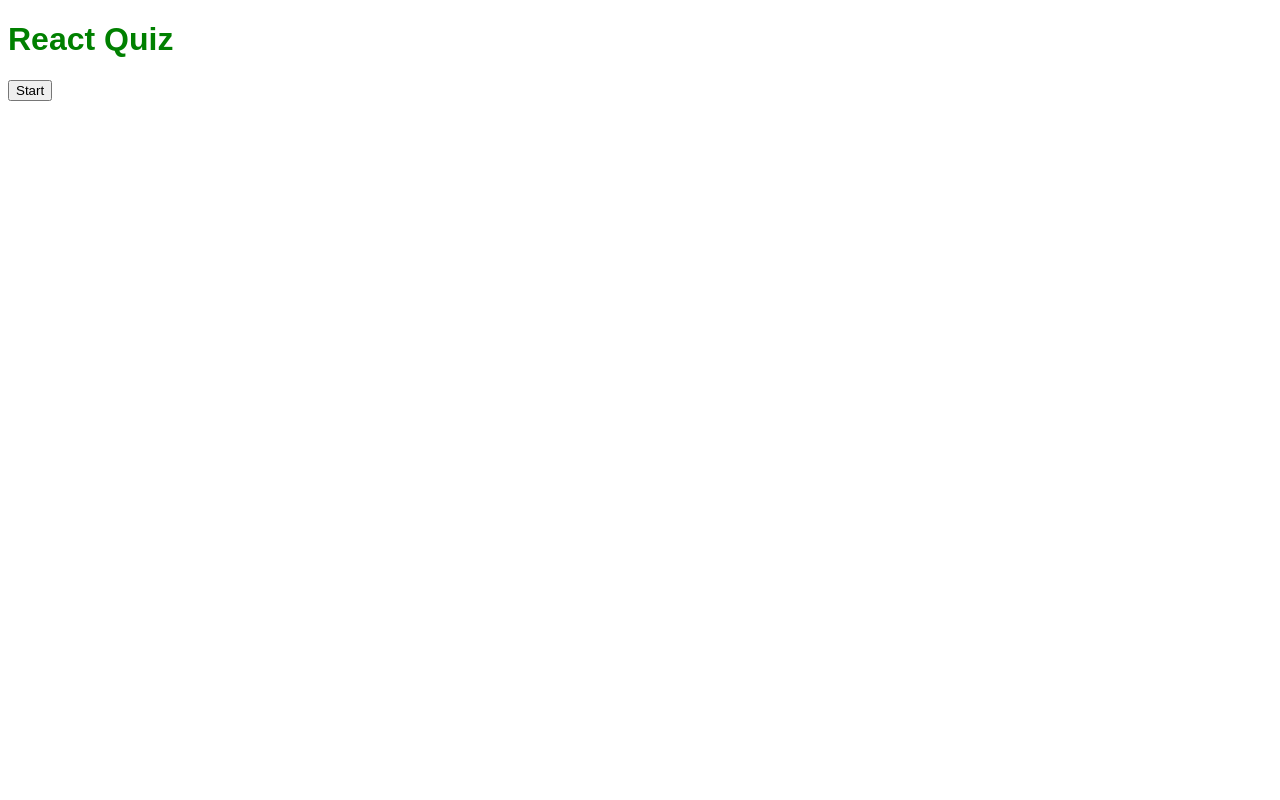
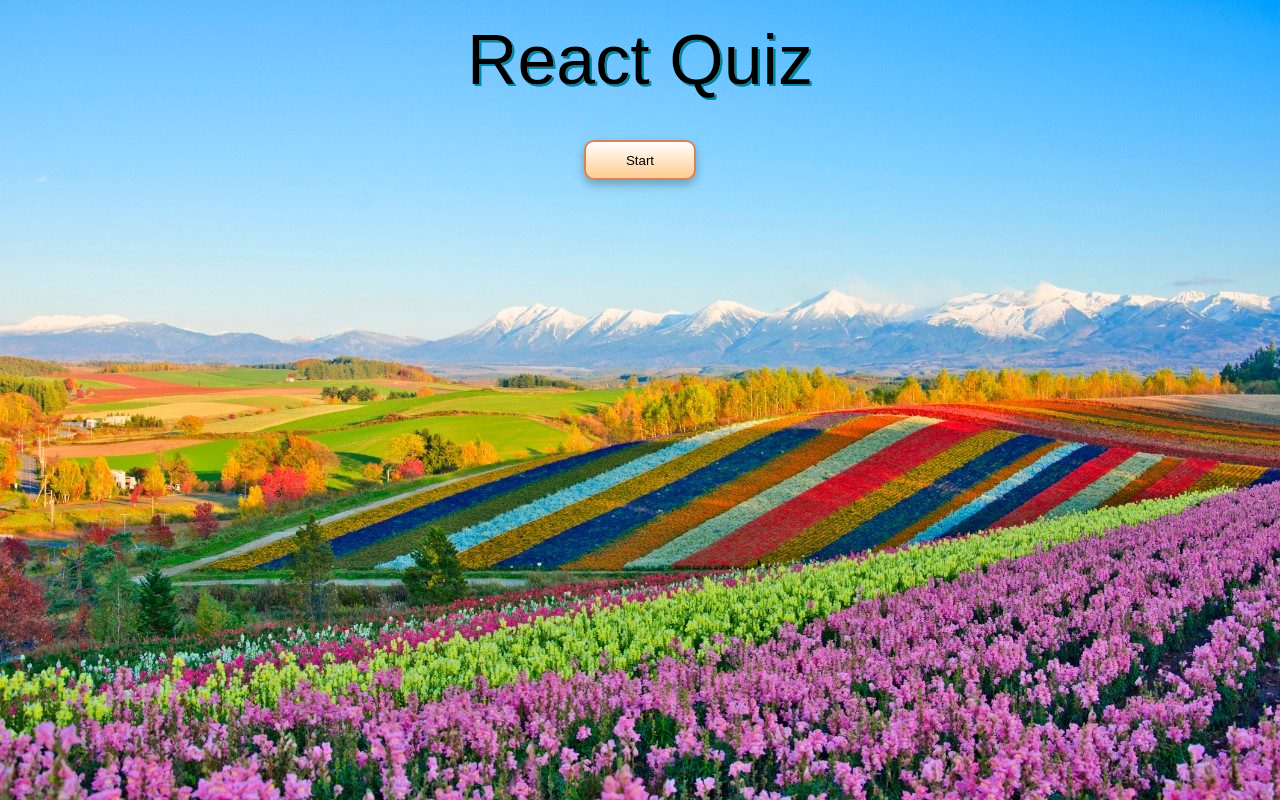
Before and after one commit to yh-sg/firstReactTypescriptPrac, a React (Create React App) app: page / in a window 1280 px wide. Built offline with nearby package versions, Linux system fonts and the light colour scheme.

Commit message:
styling^^ -.-

```diff
--- a/src/App.styles.ts
+++ b/src/App.styles.ts
@@ -1,21 +1,68 @@
 import styled, { createGlobalStyle } from 'styled-components';
+import BackGroundImg from './images/summer_japan.jpeg'
 
 export const GlobalStyle = createGlobalStyle`
     html {
         height: 100%;
     }
 
+    body {
+        background-image: url(${BackGroundImg});
+        background-size: cover;
+        margin: 0;
+        padding: 0 20px;
+        display: flex;
+        justify-content: center;
+    }
+
     *{
+        box-sizing: border-box;
         font-family: 'Montserrat', sans-serif;
     }
 `;
 
 export const Wrapper = styled.div`
-    h1{
-        color: green;
+    display: flex;
+    flex-direction: column;
+    align-items: center;
+
+    > p {
+        color: #fff;
     }
 
-    p{
-        color: crimson;
+    .score{
+        color: #fff;
+        font-size: 2rem;
+        margin: 0;
+    }
+
+    h1{
+        font-family: Fascinate Inline, Haettenschweiler, 'Arial Narrow Bold', sans-serif;
+        background-image: linear-gradient(180deg, #fff, #87f1ff);
+        background-size: 100%;
+        background-clip: text;
+        --webkit-background-clip: text;
+        --webkit-text-fill-color: transparent;
+        filter: drop-shadow(2px 2px #0085a3);
+        font-size: 70px;
+        font-weight: 400;
+        text-align: center;
+        margin: 20px
+    }
+
+    .start,
+    .next{
+        cursor: pointer;
+        background: linear-gradient(180deg, #fff, #ffcc91);
+        border: 2px solid #d38558;
+        box-shadow: 0px 5px 10px rgba(0,0,0, 0.25);
+        border-radius: 10px;
+        height: 40px;
+        margin: 20px 0;
+        padding: 0 40px;
+    }
+
+    .start{
+        max-width: 200px;
     }
 `;
--- a/src/App.tsx
+++ b/src/App.tsx
@@ -15,8 +15,6 @@
 }
 
 const App: React.FC = () => {
-
-
 
   const TOTAL_NUMBER = 10;
 
@@ -74,7 +72,7 @@
   }
 
   return (
-    <div className="App">
+    <>
       <GlobalStyle />
       <Wrapper>
 
@@ -108,7 +106,7 @@
 
         </Wrapper>
 
-    </div>
+    </>
   );
 }
 
--- /dev/null
+++ b/src/components/QuestionCard.styles.ts
@@ -0,0 +1,48 @@
+import styled from 'styled-components';
+
+export const Wrapper = styled.div`
+    max-width: 1100px;
+    background: #ebfeff;
+    border-radius: 10px;
+    border: 2px solid #0085a3;
+    padding: 20px;
+    box-shadow: 0px 5px 10px rgba(0,0,0, 0.25);
+    text-align: center;
+
+    p{
+        font-size: 1rem;
+    }
+`
+
+type ButtonWrapperProps = {
+    correct: boolean;
+    userClicked: boolean;
+}
+
+export const ButtonWrapper = styled.div<ButtonWrapperProps>`
+    transition: all 0.3s ease;
+
+    :hover {
+        opacity: 0.8;
+    }
+
+    button{
+        cursor: pointer;
+        user-select: none;
+        font-size: 0.8rem;
+        width:100%;
+        height: 40px;
+        margin: 5px 0;
+        background: ${({ correct, userClicked }) =>
+        correct
+          ? 'linear-gradient(90deg, #56FFA4, #59BC86)'
+          : !correct && userClicked
+          ? 'linear-gradient(90deg, #FF5656, #C16868)'
+          : 'linear-gradient(90deg, #56ccff, #6eafb4)'};
+        border: 3px solid #ffffff;
+        box-shadow: 1px 2px 0px rgba(0, 0, 0, 0.1);
+        border-radius: 10px;
+        color: #fff;
+        text-shadow: 0px 1px 0px rgba(0, 0, 0, 0.25);
+    }
+`;
--- a/src/components/QuestionCard.tsx
+++ b/src/components/QuestionCard.tsx
@@ -1,6 +1,8 @@
 import React from 'react'
 //types
 import {AnswerObject} from '../App'
+//styles
+import {Wrapper, ButtonWrapper} from './QuestionCard.styles'
 
 type Props = {
     question: string;
@@ -21,7 +23,7 @@
     totalQuestion,
 }) => {
     return (
-        <div>
+        <Wrapper>
             <p className="number">
                 Question: {questionNum} / {totalQuestion}
             </p>
@@ -29,14 +31,19 @@
             <p dangerouslySetInnerHTML={{__html: question}}></p>
             <div>
                 {answers.map(answer => (
-                    <div key={answer}>
+                    // https://developer.mozilla.org/en-US/docs/Web/JavaScript/Reference/Operators/Optional_chaining
+                    <ButtonWrapper
+                        key={answer}
+                        correct={userAnswer?.correctAnswer===answer}
+                        userClicked={userAnswer?.answer===answer}
+                    >
                         <button disabled={!!userAnswer} value={answer} onClick={callback}>
                             <span dangerouslySetInnerHTML={{__html: answer}}></span>
                         </button>
-                    </div>
+                    </ButtonWrapper>
                 ))}
             </div>
-        </div>
+        </Wrapper>
     )
 }
 
```
